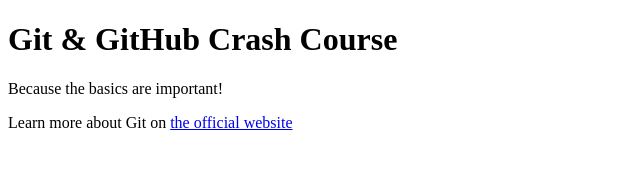
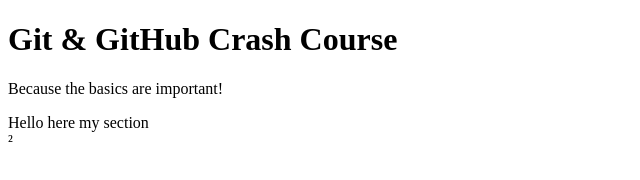
Before and after one commit to AZEGHAANICET/github-crash-course, a plain HTML site: page index.html in a window 1280 px wide. Shown: the whole page, without its empty margins (0-640 px from the left). Drawn offline with Linux system fonts and the light colour scheme.

Commit message:
add file

```diff
--- a/index.html
+++ b/index.html
@@ -8,7 +8,9 @@
   </head>
   <body>
     <h1>Git & GitHub Crash Course</h1>
-    <p>Because the basics are important! </p>
-  <p>Learn more about Git on <a href="https://git-scm.com/book/en/v2">the official website</a></p>
-  </body>
+    <p>Because the basics are important!</p>
+    <section>
+      Hello here my section
+    </section>
+  </body>²
 </html>
```
